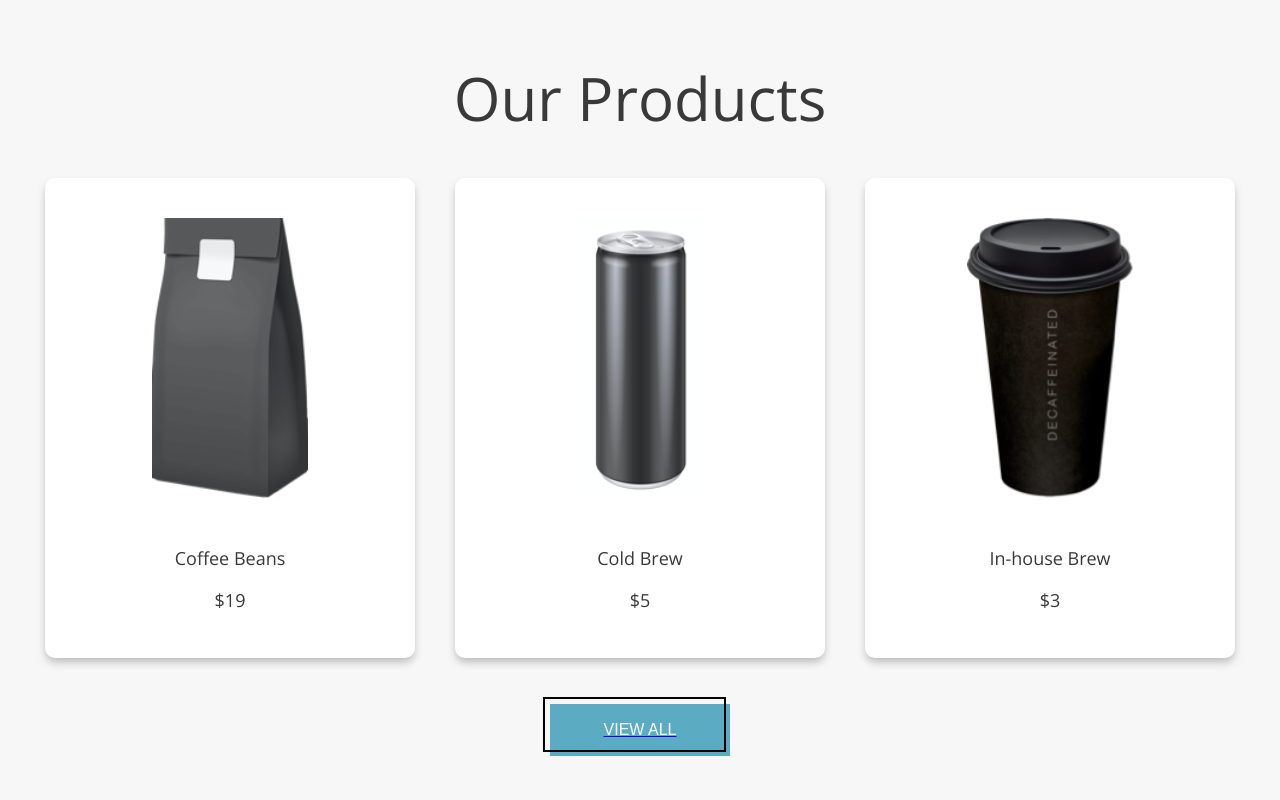
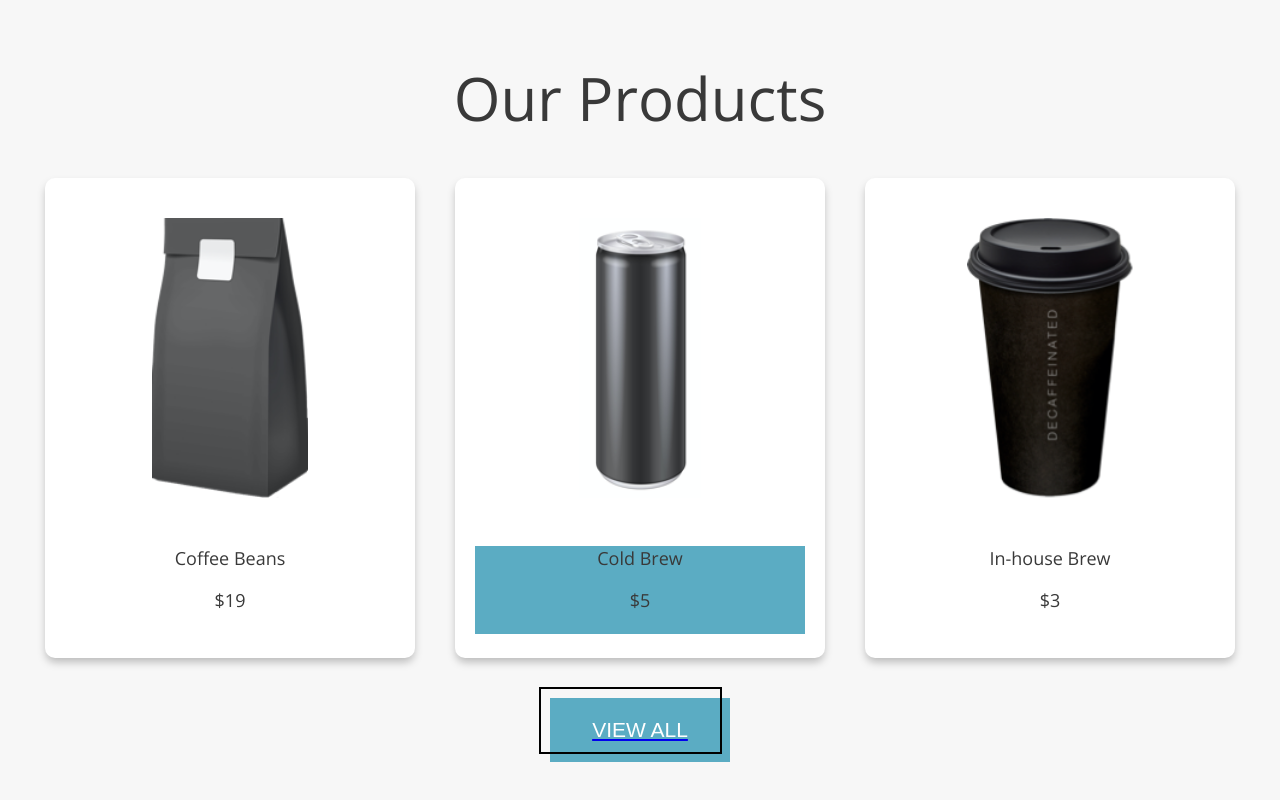
Before and after one commit to afreen009/sprint2, a plain HTML site: page index.html in a window 1280 px wide. Shown: the part 716-1516 px from the top of the page. Drawn offline with nearby package versions, Linux system fonts and the light colour scheme.

Commit message:
card pink height

```diff
--- a/index.html
+++ b/index.html
@@ -67,8 +67,11 @@
                       class="product-img coldbrew"
                     />
                 </a>
-                <p>Cold Brew</p>
+                <div >
+                    <p>Cold Brew</p>
                 <p class="product-price">$5</p>
+                </div>
+
             </section>
             <section class="products__section--card">
                 <a>
--- a/scss/partials/_globals.scss
+++ b/scss/partials/_globals.scss
@@ -32,10 +32,7 @@ p {
 
     box-sizing: border-box;
     display: flex;
-    font-size: 1rem;
     justify-content: center;
-    line-height: 1.75rem;
-    padding: .75rem 1.65rem;
     position: relative;
     text-align: center;
     position: relative;
@@ -48,15 +45,17 @@ p {
 .btn:focus{
     outline: 0;
 }
-
+.btn:active{
+    text-decoration: none;
+}
 .btn:after {
   content: '';
   position: absolute;
   border: 1px solid #000000;
   border-width: 2px;
   text-decoration: none;
-  bottom: 4px;
-  right: 4px;
+  bottom: 8px;
+  right: 8px;
   width: calc(100% - 1px);
   height: calc(100% - 1px);
 }
--- a/scss/partials/landing.scss
+++ b/scss/partials/landing.scss
@@ -65,10 +65,20 @@
        background-color:#F7F7F7;
        padding: 10px 0px 20px 0px;
     }
+
     &--card img {
         height: 280px;
         padding: 20px;
     }
+
+    &--card div {
+        height: 20%;
+        width: 100%;
+        margin-bottom: 0px;
+        padding-bottom: 0px;
+        background-color: #5BACC3;
+    }
+
     &--card{
        display: inline-block;
        width: 330px;
```
Also changed, not shown: scss/partials/landing.css, 2 other files.
